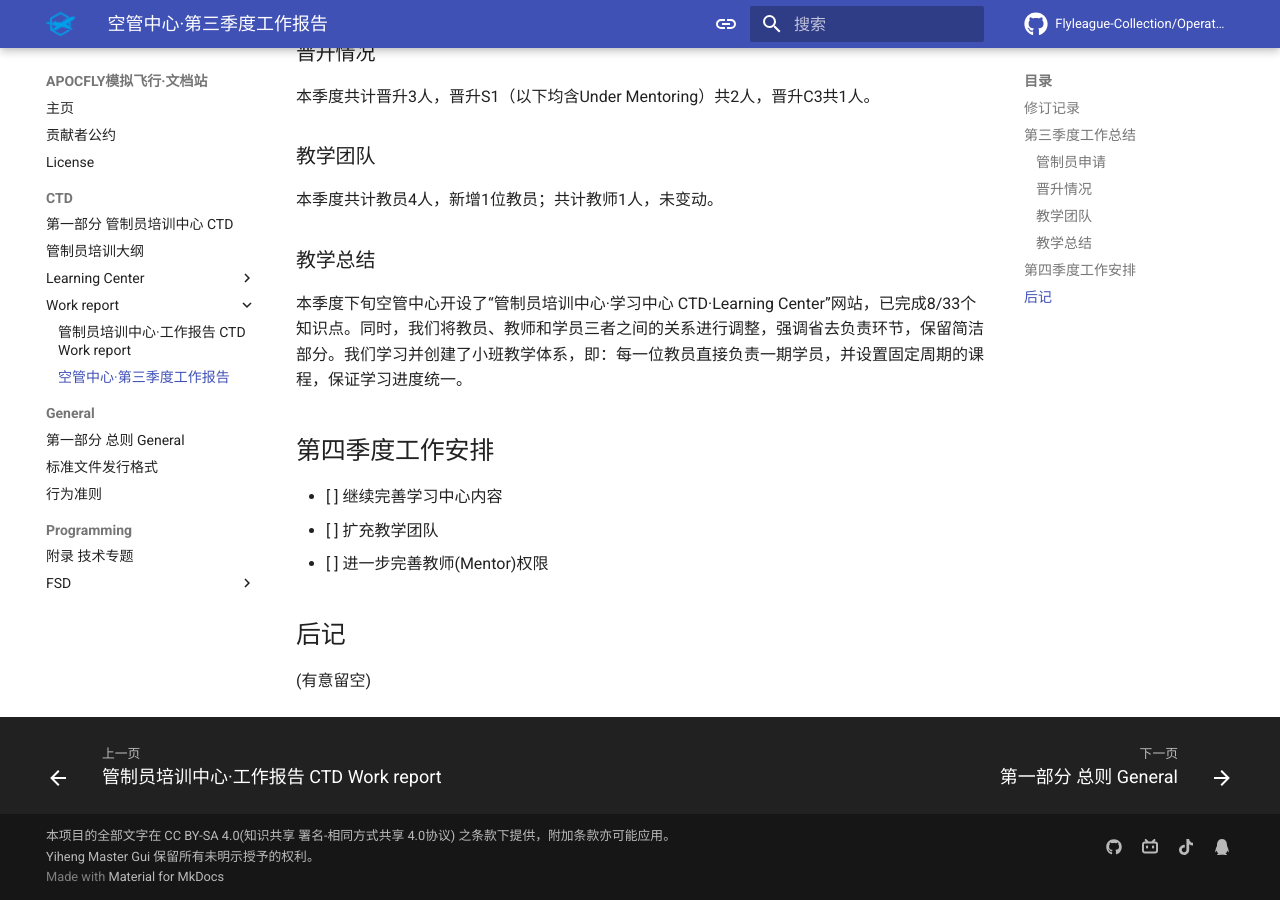
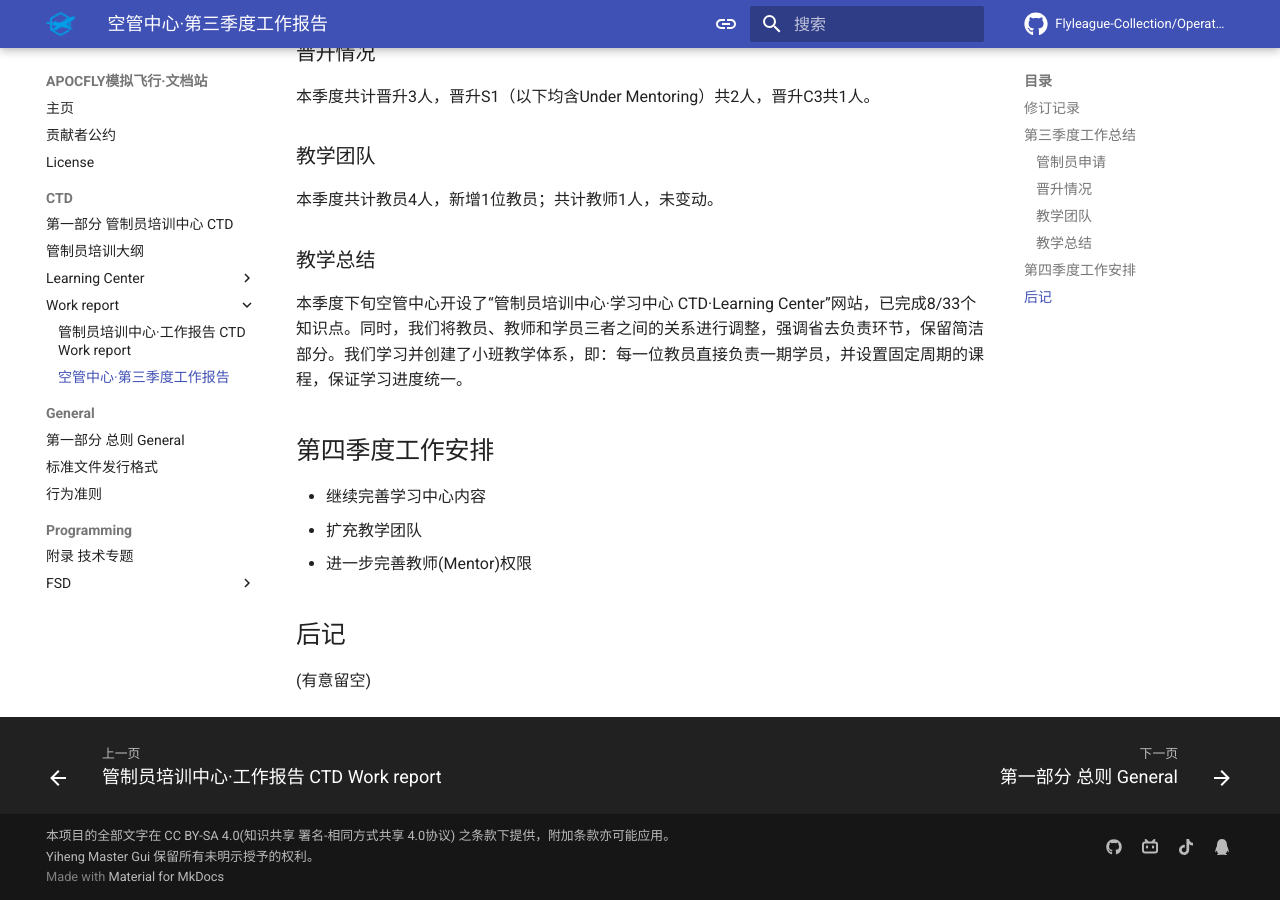
Before and after one commit to Flyleague-Collection/Operating-document, an MkDocs documentation site: the page built from docs/CTD/Work_report/OPDOC-CTD-WR-202503-R0.md, in a window 1280 px wide and 900 px high, scrolled down 672 px. Built offline with MkDocs 1.6.1 and Material for MkDocs 9.7.7, drawn with Linux system fonts in a browser that asks for light colours; comment, search, counter and statistics services are not loaded.

Commit message:
feat: 将任务列表改无需，再次修改ignore

```diff
--- a/docs/CTD/Work_report/OPDOC-CTD-WR-202503-R0.md
+++ b/docs/CTD/Work_report/OPDOC-CTD-WR-202503-R0.md
@@ -40,9 +40,9 @@
 
 ## 第四季度工作安排
 
-- [ ] 继续完善学习中心内容
-- [ ] 扩充教学团队
-- [ ] 进一步完善教师(Mentor)权限
+- 继续完善学习中心内容
+- 扩充教学团队
+- 进一步完善教师(Mentor)权限
 
 
 
```
Also changed, not shown: 1 other file.
